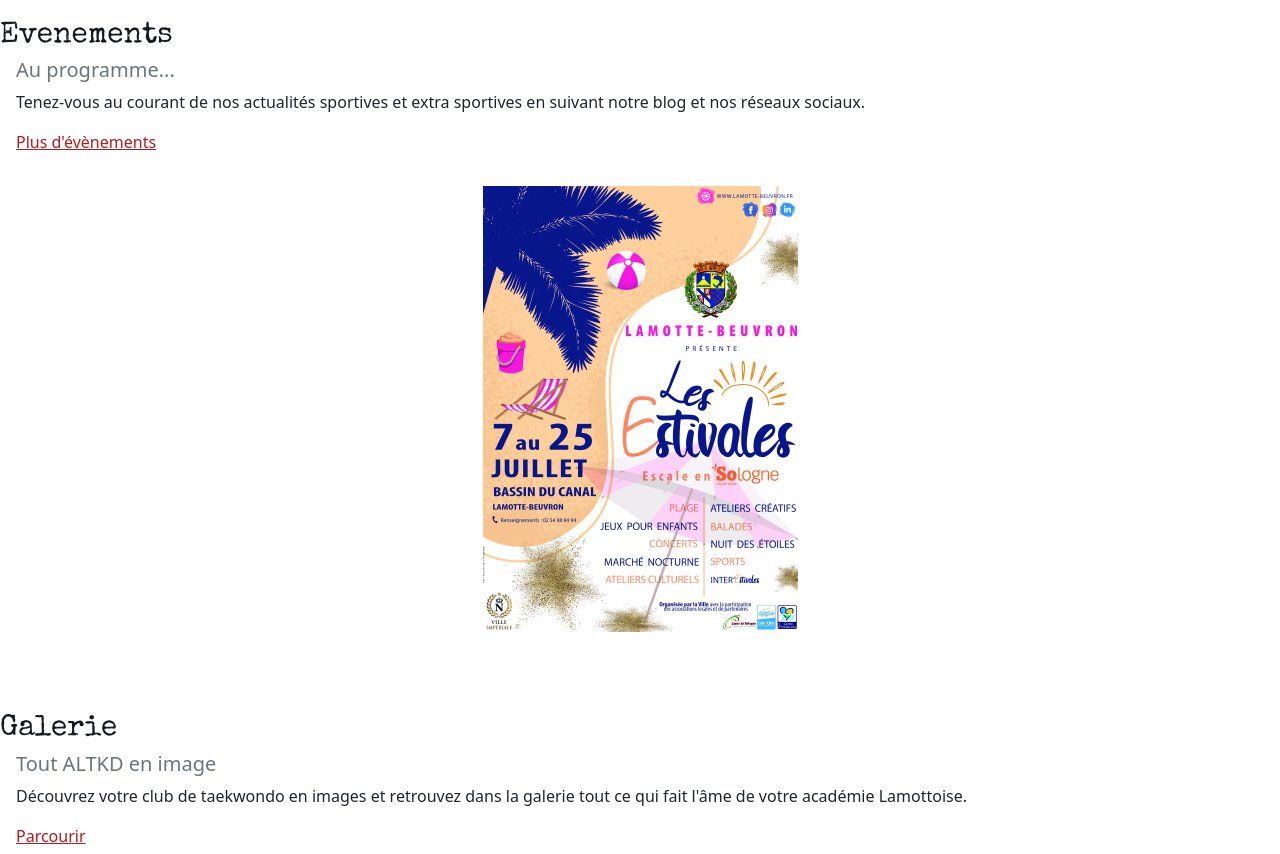
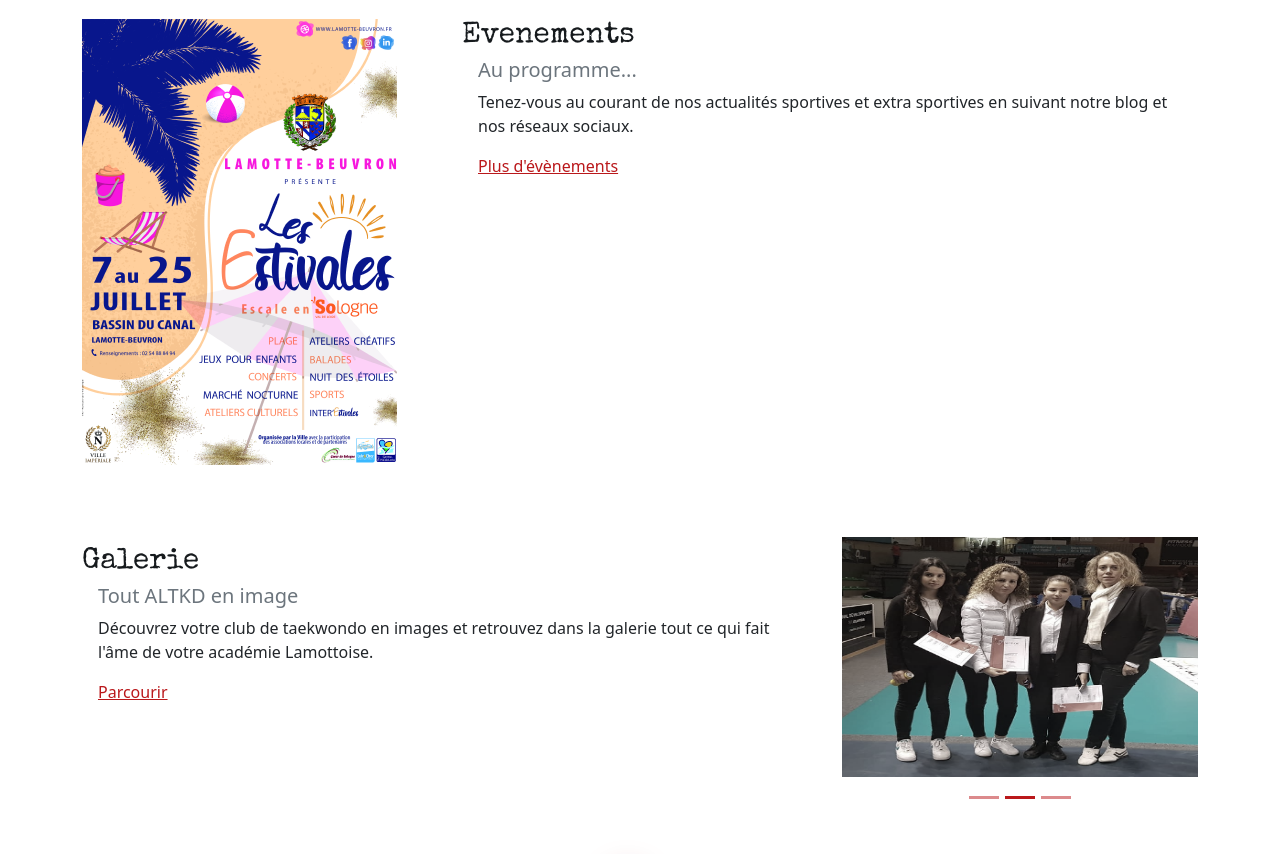
Before and after one commit to WilfriedPaillot/ALTKD, a website: page index.html in a window 1280 px wide. Shown: the part 1483-2337 px from the top of the page. Drawn offline with nearby package versions, Linux system fonts and the light colour scheme.

Commit message:
Update styles for events and galery sections

```diff
--- a/index.html
+++ b/index.html
@@ -163,7 +163,10 @@
 <!-- Fin section taekwondo -->
 
 <!-- Début section Evenements -->
-<section class="row-cols-1 mt-4">
+<section class="container">
+  <div class="row mt-4">
+
+    <div class="col-md-6 col-lg-8 order-md-1">
       <div class="card">
         <div class="card-body">
           <h5 class="card-title ms-n3">Evenements</h5>
@@ -173,15 +176,25 @@
           </p>
           <a href="/evenements/" class="card-link">Plus d'évènements</a>
         </div>
-    <div class="d-flex flex-row justify-content-around my-3">
+      </div>
+    </div>
+
+    <div class="col-md-6 col-lg-4 order-md-0">
+      <div class="d-flex flex-row justify-content-around justify-content-md-start my-3">
         <img src="./assets/img/pages/evenements/initiation-taekwondo-estivales.png" alt="">
       </div>
     </div>
+
+  </div>
+
 </section>
 <!-- Fin section Evenements -->
 
 <!-- Début section Galerie -->
-<section class="row-cols-1 my-5">
+<section class="container">
+  <div class=" row my-5">
+
+    <div class="col-md-6 col-lg-8">
       <div class="card">
         <div class="card-body">
           <h5 class="card-title ms-n3">Galerie</h5>
@@ -192,6 +205,11 @@
           </p>
           <a href="#" class="card-link">Parcourir</a>
         </div>
+      </div>
+    </div>
+
+
+  <div class="col-md-6 col-lg-4">
     <div id="carouselExampleIndicators" class="carousel slide" data-bs-ride="carousel">
       <div class="carousel-indicators">
           <button type="button" data-bs-target="#carouselExampleIndicators" data-bs-slide-to="0" class="active" aria-current="true" aria-label="Slide 1"></button>
@@ -210,6 +228,8 @@
           </div>
       </div>
     </div>
+  </div>
+
   </div>
 </section>
 <!-- Fin section Galerie -->
```
Lines whose indentation alone changed are shown as unchanged.
